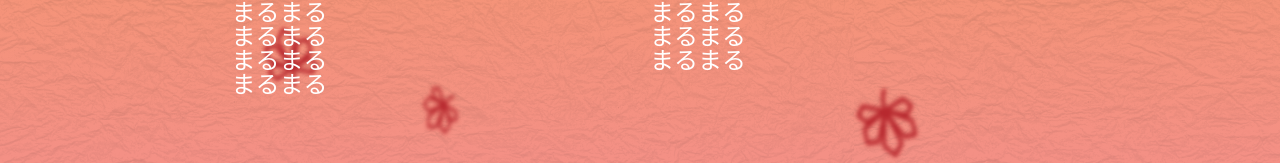
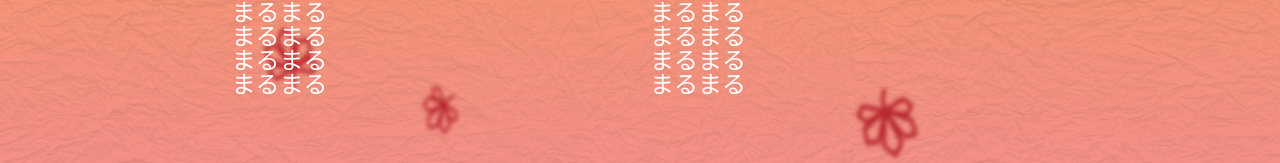
Before and after one commit to ynufes-tech/ynufes-tokiwa25, a Nuxt app: page /sponsors in a window 1280 px wide. Shown: the part 1800-1963 px from the top of the page. Built offline with nearby package versions, Linux system fonts and the light colour scheme; a web font is replaced by a local one.

Commit message:
協賛ページ修正

```diff
--- a/pages/sponsors/index.vue
+++ b/pages/sponsors/index.vue
@@ -89,6 +89,7 @@ useHead({
           <li>まるまる</li>
           <li>まるまる</li>
           <li>まるまる</li>
+          <li>まるまる</li>
         </ul>
       </div>
   </div>
```
